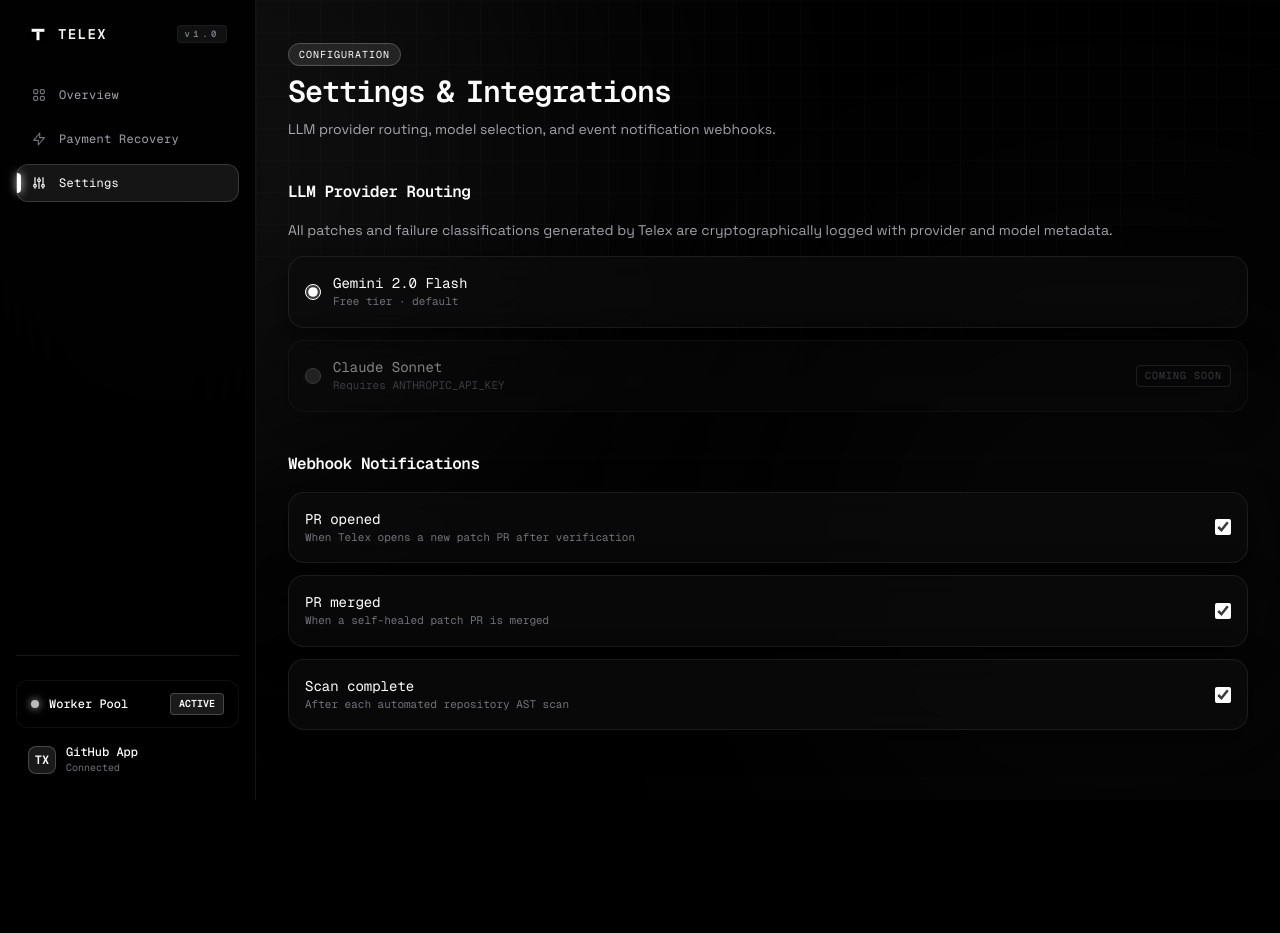
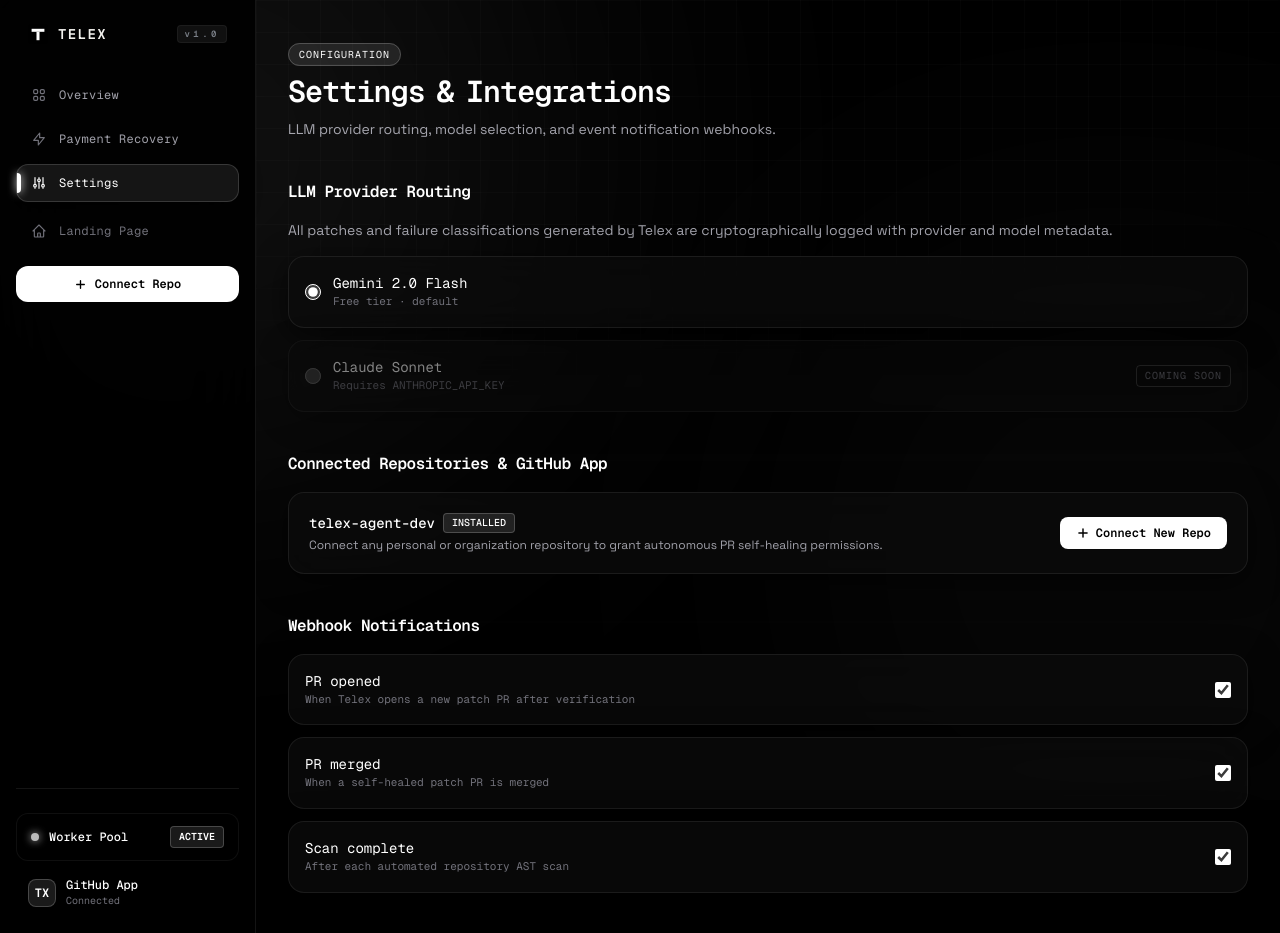
Before and after one commit to Kesavaraja67/telex, a Next.js app in the folder apps/web/: page /dashboard/settings in a window 1280 px wide. Before the commit the page ends 800 px from the top, so only its background shows below. Built offline with nearby package versions, Linux system fonts and the light colour scheme.

Commit message:
feat(ui): add Landing Page link and Connect Repo action in sidebar and dashboard header

```diff
--- a/apps/web/app/dashboard/layout.tsx
+++ b/apps/web/app/dashboard/layout.tsx
@@ -86,7 +86,34 @@
               </Link>
             );
           })}
+
+          {/* Quick link back to Landing Page */}
+          <Link
+            href="/"
+            className="font-mono text-xs tracking-wide px-3.5 py-2.5 rounded-xl transition-all flex items-center gap-3 text-[#71717A] hover:text-white hover:bg-white/[0.04] border border-transparent mt-1 group"
+          >
+            <svg className="w-4 h-4 text-[#71717A] group-hover:text-white transition-colors" fill="none" viewBox="0 0 24 24" stroke="currentColor">
+              <path strokeLinecap="round" strokeLinejoin="round" strokeWidth={1.75} d="M3 12l2-2m0 0l7-7 7 7M5 10v10a1 1 0 001 1h3m10-11l2 2m-2-2v10a1 1 0 01-1 1h-3m-6 0a1 1 0 001-1v-4a1 1 0 011-1h2a1 1 0 011 1v4a1 1 0 001 1m-6 0h6" />
+            </svg>
+            <span>Landing Page</span>
+          </Link>
         </nav>
+
+        {/* Connect Repository Sidebar Action */}
+        <div className="pt-4">
+          <a
+            href={`https://github.com/apps/${process.env.NEXT_PUBLIC_GITHUB_APP_NAME || "telex-agent-dev"}/installations/new`}
+            target="_blank"
+            rel="noopener noreferrer"
+            className="w-full flex items-center justify-center gap-2 px-3 py-2.5 rounded-xl bg-white text-black font-mono font-semibold text-xs transition-all hover:bg-white/90 hover:shadow-[0_0_15px_rgba(255,255,255,0.2)] active:scale-[0.98]"
+          >
+            <svg width="13" height="13" viewBox="0 0 24 24" fill="none" stroke="currentColor" strokeWidth="2.5" strokeLinecap="round" strokeLinejoin="round">
+              <line x1="12" y1="5" x2="12" y2="19" />
+              <line x1="5" y1="12" x2="19" y2="12" />
+            </svg>
+            <span>Connect Repo</span>
+          </a>
+        </div>
 
         {/* Live Daemon Status Indicator */}
         <div className="mt-auto pt-6 border-t border-white/[0.08] flex flex-col gap-4">
--- a/apps/web/app/dashboard/page.tsx
+++ b/apps/web/app/dashboard/page.tsx
@@ -258,8 +258,22 @@
           </p>
         </div>
 
-        {/* Live sync indicator */}
-        <div className="flex items-center gap-2 px-3 py-1.5 rounded-full bg-white/[0.04] border border-white/10 self-start sm:self-center">
+        {/* Header Actions: Connect Repo Button + Live Sync Indicator */}
+        <div className="flex items-center gap-3 self-start sm:self-center">
+          <a
+            href={`https://github.com/apps/${process.env.NEXT_PUBLIC_GITHUB_APP_NAME || "telex-agent-dev"}/installations/new`}
+            target="_blank"
+            rel="noopener noreferrer"
+            className="inline-flex items-center gap-1.5 px-3.5 py-1.5 rounded-lg bg-white text-black font-mono font-semibold text-xs transition-all hover:bg-white/90 hover:shadow-[0_0_15px_rgba(255,255,255,0.2)] active:scale-[0.98]"
+          >
+            <svg width="13" height="13" viewBox="0 0 24 24" fill="none" stroke="currentColor" strokeWidth="2.5" strokeLinecap="round" strokeLinejoin="round">
+              <line x1="12" y1="5" x2="12" y2="19" />
+              <line x1="5" y1="12" x2="19" y2="12" />
+            </svg>
+            <span>Connect Repository</span>
+          </a>
+
+          <div className="flex items-center gap-2 px-3 py-1.5 rounded-full bg-white/[0.04] border border-white/10">
             <span className="relative flex h-1.5 w-1.5">
               <span className="animate-ping absolute inline-flex h-full w-full rounded-full bg-white opacity-75" />
               <span className="relative inline-flex rounded-full h-1.5 w-1.5 bg-white shadow-[0_0_6px_#FFFFFF]" />
@@ -267,6 +281,7 @@
             <span className="font-mono text-[11px] text-white font-medium">
               Live GitHub Stream
             </span>
+          </div>
         </div>
       </div>
 
@@ -322,8 +337,9 @@
           </span>
         </div>
 
+        <div className="flex items-center gap-2.5 self-start sm:self-auto">
           {/* Clean Pill Toggle */}
-        <div className="inline-flex p-0.5 rounded-lg bg-white/[0.04] border border-white/10 backdrop-blur-md self-start sm:self-auto">
+          <div className="inline-flex p-0.5 rounded-lg bg-white/[0.04] border border-white/10 backdrop-blur-md">
             <button
               onClick={() => setActiveTab("personal")}
               className={`px-3 py-1 rounded-md font-mono text-xs font-medium transition-all ${
@@ -344,6 +360,20 @@
             >
               Industry Benchmarks
             </button>
+          </div>
+
+          <a
+            href={`https://github.com/apps/${process.env.NEXT_PUBLIC_GITHUB_APP_NAME || "telex-agent-dev"}/installations/new`}
+            target="_blank"
+            rel="noopener noreferrer"
+            className="hidden sm:inline-flex items-center gap-1 px-2.5 py-1 rounded-lg border border-white/20 bg-white/5 hover:bg-white/10 text-white font-mono text-xs font-medium transition-colors"
+          >
+            <svg width="12" height="12" viewBox="0 0 24 24" fill="none" stroke="currentColor" strokeWidth="2.5" strokeLinecap="round" strokeLinejoin="round">
+              <line x1="12" y1="5" x2="12" y2="19" />
+              <line x1="5" y1="12" x2="19" y2="12" />
+            </svg>
+            <span>Add Repo</span>
+          </a>
         </div>
       </div>
 
--- a/apps/web/app/dashboard/settings/page.tsx
+++ b/apps/web/app/dashboard/settings/page.tsx
@@ -62,6 +62,40 @@
         </div>
       </section>
 
+      {/* GitHub Integration */}
+      <section className="flex flex-col gap-4">
+        <h2 className="font-mono font-semibold text-base text-white tracking-tight">
+          Connected Repositories & GitHub App
+        </h2>
+        <SpotlightCard className="p-5" enableTilt={false}>
+          <div className="flex flex-col sm:flex-row sm:items-center justify-between gap-4">
+            <div className="flex flex-col gap-1">
+              <div className="font-mono text-sm text-white font-medium flex items-center gap-2">
+                <span>telex-agent-dev</span>
+                <span className="font-mono text-[10px] px-2 py-0.5 rounded bg-white/10 text-white border border-white/20">
+                  INSTALLED
+                </span>
+              </div>
+              <p className="font-sans text-xs text-[#A1A1AA]">
+                Connect any personal or organization repository to grant autonomous PR self-healing permissions.
+              </p>
+            </div>
+            <a
+              href={`https://github.com/apps/${process.env.NEXT_PUBLIC_GITHUB_APP_NAME || "telex-agent-dev"}/installations/new`}
+              target="_blank"
+              rel="noopener noreferrer"
+              className="inline-flex items-center justify-center gap-1.5 px-4 py-2 rounded-lg bg-white text-black font-mono font-semibold text-xs transition-all hover:bg-white/90 hover:shadow-[0_0_15px_rgba(255,255,255,0.2)] active:scale-[0.98] shrink-0"
+            >
+              <svg width="14" height="14" viewBox="0 0 24 24" fill="none" stroke="currentColor" strokeWidth="2.5" strokeLinecap="round" strokeLinejoin="round">
+                <line x1="12" y1="5" x2="12" y2="19" />
+                <line x1="5" y1="12" x2="19" y2="12" />
+              </svg>
+              <span>Connect New Repo</span>
+            </a>
+          </div>
+        </SpotlightCard>
+      </section>
+
       {/* Notifications */}
       <section className="flex flex-col gap-4">
         <h2 className="font-mono font-semibold text-base text-white tracking-tight">
```
Also changed, not shown: 1 other file (tests, documents, lock files or other folders). Lines whose indentation alone changed are shown as unchanged.
